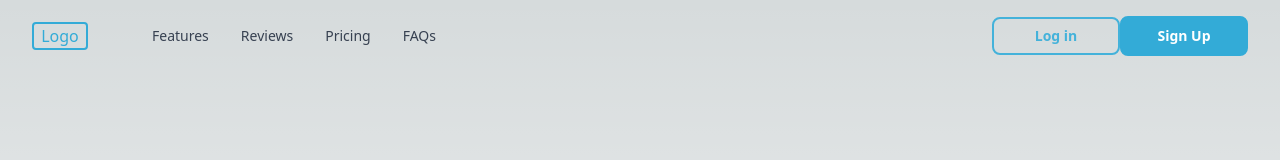
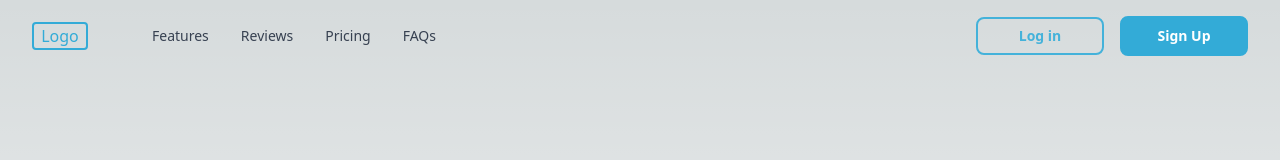
Before and after one commit to luisDevpeoplz/openRecruitment, a Next.js app: page / in a window 1280 px wide. Shown: the top 160 px of the page. Built offline with nearby package versions, Linux system fonts and the light colour scheme.

Commit message:
fix gap header in home

```diff
--- a/src/components/layout/Header.tsx
+++ b/src/components/layout/Header.tsx
@@ -178,7 +178,7 @@
                   {currentPath == '/' && <NavLinks links={navOptions} />}
                 </div>
               </div>
-              <div className="flex items-center">
+              <div className="flex items-center md:gap-4">
                 <Popover className="lg:hidden">
                   {({ open, close }) => (
                     <>
```
